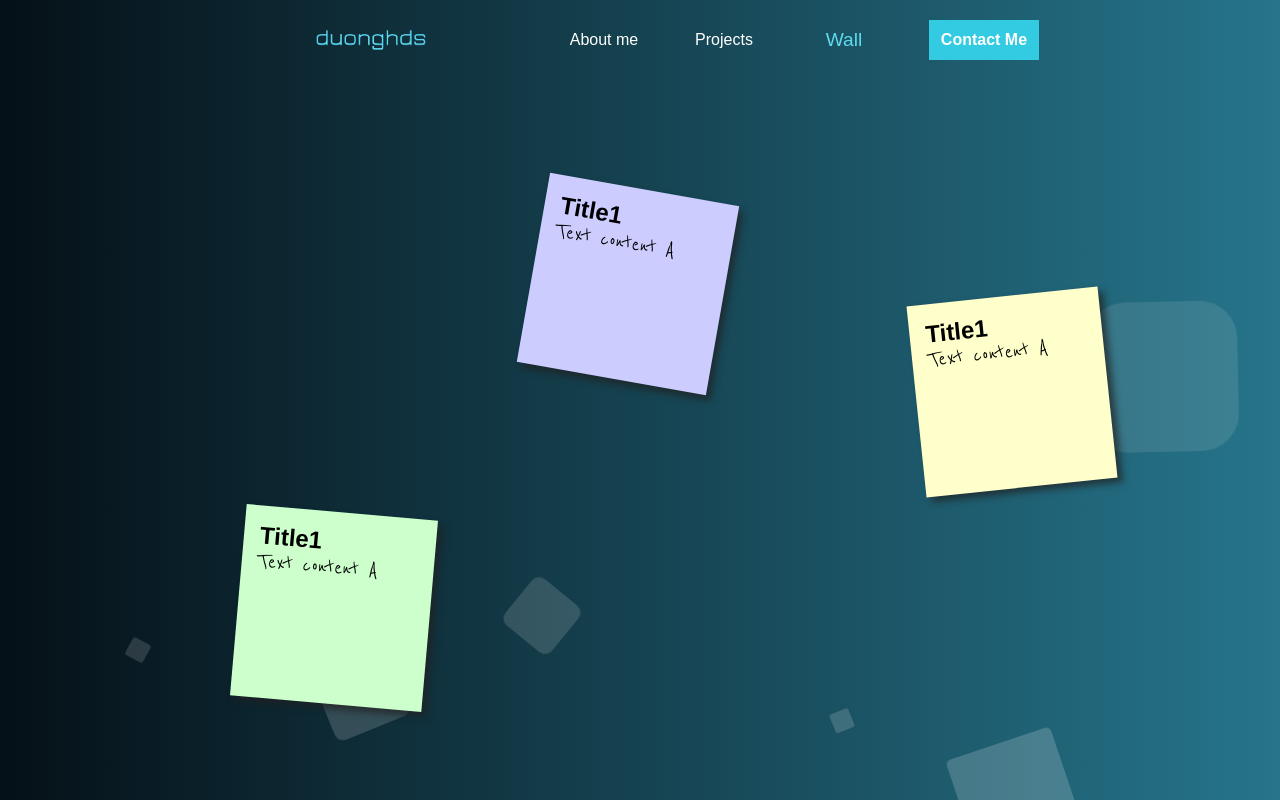
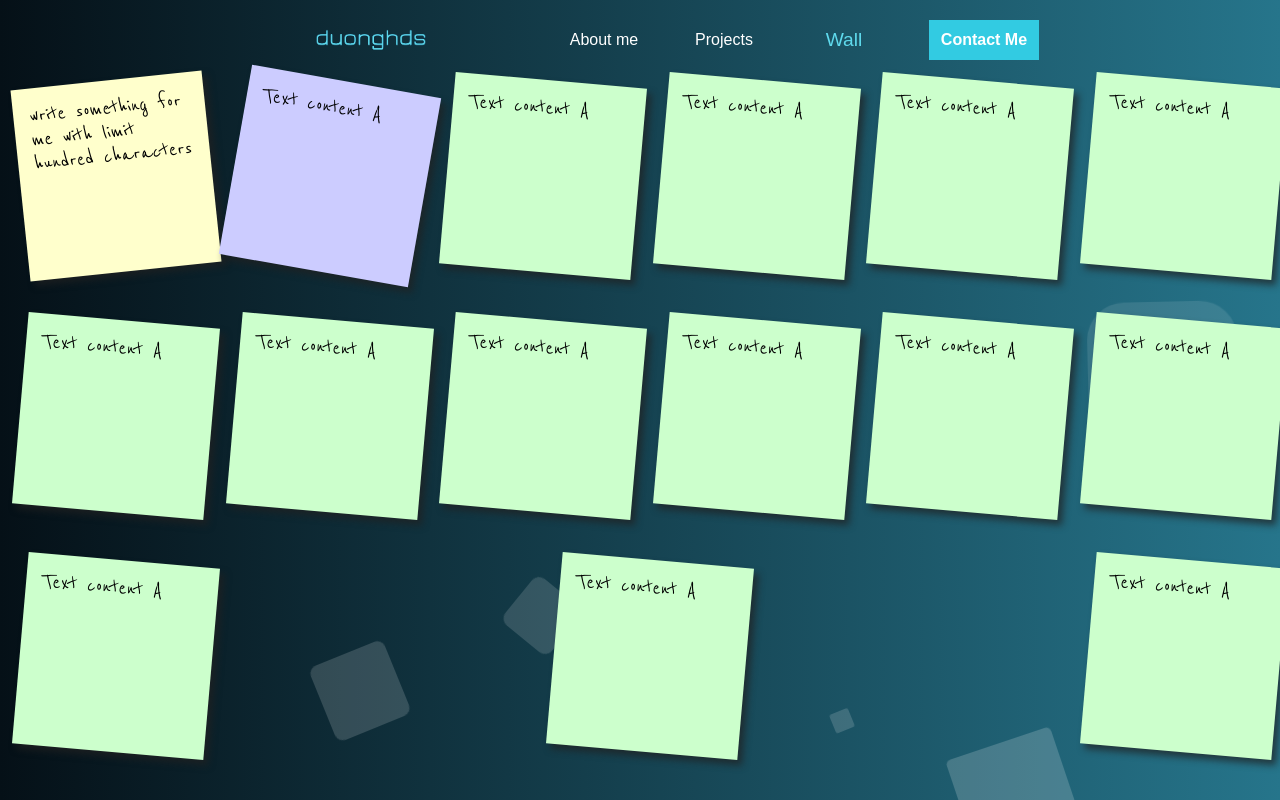
Before and after one commit to duonghds-portfolio/web-app, a React (Create React App) app: page /wall in a window 1280 px wide. Built offline with nearby package versions, Linux system fonts and the light colour scheme.

Commit message:
simply sticky notes

```diff
--- a/src/App.css
+++ b/src/App.css
@@ -394,7 +394,10 @@ nav ul {
 .wall-container {
   width: 100vw;
   height: 90vh;
-  position: absolute
+  position: absolute;
+  display: flex;
+  justify-content: space-between;
+  flex-wrap: wrap;
 }
 
 .sticky-note {
@@ -406,10 +409,9 @@ nav ul {
   margin-left: 20px;
   box-shadow: 5px 5px 7px rgba(33,33,33,.7);
   transition: transform .15s linear;
-  position: absolute;
 }
 
-.sticky-note:hover, .sticky-note:focus {
+.sticky-note:hover, .sticky-note:focus-within {
   box-shadow:10px 10px 7px rgba(0,0,0,.7);
   transform: scale(1.25) !important;
   position:relative;
--- a/src/pages/wall/StickyNote.jsx
+++ b/src/pages/wall/StickyNote.jsx
@@ -1,10 +1,16 @@
 import React from 'react'
+const utilizeFocus = () => {
+    const ref = React.createRef()
+    const setFocus = () => {ref.current &&  ref.current.focus()}
+
+    return {setFocus, ref}
+}
 
 export default class StickyNote extends React.Component {
     constructor(props) {
         super(props);
+        this.inputFocus = utilizeFocus()
         this.state = {
-            title: this.props.title,
             text: this.props.text,
         }
     }
@@ -15,26 +21,53 @@ export default class StickyNote extends React.Component {
         })
     }
 
-    onChangeTitle = (title) => {
-        this.setState({
-            title: title
-        })
+    focusNote = () => {
+        this.inputFocus.setFocus()
+    }
+
+    selectRange = (e) => {
+        let curText = e.currentTarget.innerText;
+        e.currentTarget.innerText = ''
+        e.currentTarget.innerText = curText;
+        if(e.target.innerText && document.createRange)
+        {
+            let range = document.createRange();
+            let selection = window.getSelection();
+            range.selectNodeContents(e.currentTarget);
+            range.setStart(e.currentTarget.firstChild,e.currentTarget.innerText.length);
+            range.setEnd(e.currentTarget.firstChild,e.currentTarget.innerText.length);
+            selection.removeAllRanges();
+            selection.addRange(range);
+        }
+    }
+
+    saveNote = () => {
+
     }
 
     render() {
-        const { backgroundColor, rotate, left, top } = this.props;
-        const { title, text } = this.state;
+        const { backgroundColor, rotate, readOnly } = this.props;
+        const { text } = this.state;
         return (
-            <div className="sticky-note"
-                style={{ background: backgroundColor, transform: `rotate(${rotate}deg)`, left: left, top: top }}>
-                <h2
+            <div className="sticky-note" onClick={this.focusNote}
+                onBlur={this.saveNote}
+                style={{ background: backgroundColor, transform: `rotate(${rotate}deg)`}}>
+                <p  ref={this.inputFocus.ref}
+                    onFocus={this.selectRange}
+                    onKeyDown={e => {
+                        if(e.currentTarget.innerText.length >= 100) {
+                            e.preventDefault();
+                            return;
+                        }
+                    }}
+                    onKeyUp={e => {
+                        if(e.currentTarget.innerText.length >= 100) {
+                            e.preventDefault();
+                            return;
+                        }
+                    }}
                     onBlur={e => this.onChangeText(e.target.innerText)}
-                    contentEditable={true} suppressContentEditableWarning={true} className="title">{title}
-                </h2>
-                <p
-                    // onInput={e => this.onChangeText(e.currentTarget.textContent)}
-                    onBlur={e => this.onChangeText(e.target.innerText)}
-                    contentEditable={true} suppressContentEditableWarning={true} className="text">{text}
+                    contentEditable={!readOnly} suppressContentEditableWarning={true} className="text">{text}
                 </p>
             </div>
         )
--- a/src/pages/wall/Wall.jsx
+++ b/src/pages/wall/Wall.jsx
@@ -1,21 +1,49 @@
 import React from 'react';
 import StickyNote from "./StickyNote";
+const bColor = ["#ffc", "#ccf", "#cfc", "#ffcce2", "#ccfff4", "#ffccf2", "#ccf8ff", "#f55f5f", "#a9f55f", "#5ff5e5",
+"#5fa8f5", "#bb5ff5"]
+const rangeRotate = [-10, 10]
+export default class Wall extends React.Component{
+    constructor(props) {
+        super(props);
+        this.statet = {
 
-export default class Wall extends React.Component{
-
-    componentDidMount() {
-
+        }
     }
 
     render() {
         return(
             <div className="wall-container">
+                <StickyNote text="write something for me with limit hundred characters" readOnly={true}
+                    backgroundColor="#ffc" rotate={-6} />
                 <StickyNote title="Title1" text="Text content A"
-                    backgroundColor="#ffc" rotate={-6} left="70%" top="30%" />
+                    backgroundColor="#ccf" rotate={10} left="0%" top="0%" />
                 <StickyNote title="Title1" text="Text content A"
-                    backgroundColor="#ccf" rotate={10} left="40%" top="15%" />
+                    backgroundColor="#cfc" rotate={5} left="0%" top="0%" />
                 <StickyNote title="Title1" text="Text content A"
-                    backgroundColor="#cfc" rotate={5} left="17%" top="60%" />
+                    backgroundColor="#cfc" rotate={5} left="0%" top="0%" />
+                <StickyNote title="Title1" text="Text content A"
+                backgroundColor="#cfc" rotate={5} left="0%" top="0%" />
+                <StickyNote title="Title1" text="Text content A"
+                backgroundColor="#cfc" rotate={5} left="0%" top="0%" />
+                <StickyNote title="Title1" text="Text content A"
+                backgroundColor="#cfc" rotate={5} left="0%" top="0%" />
+                <StickyNote title="Title1" text="Text content A"
+                backgroundColor="#cfc" rotate={5} left="0%" top="0%" />
+                <StickyNote title="Title1" text="Text content A"
+                backgroundColor="#cfc" rotate={5} left="0%" top="0%" />
+                <StickyNote title="Title1" text="Text content A"
+                backgroundColor="#cfc" rotate={5} left="0%" top="0%" />
+                <StickyNote title="Title1" text="Text content A"
+                backgroundColor="#cfc" rotate={5} left="0%" top="0%" />
+                <StickyNote title="Title1" text="Text content A"
+                backgroundColor="#cfc" rotate={5} left="0%" top="0%" />
+                <StickyNote title="Title1" text="Text content A"
+                backgroundColor="#cfc" rotate={5} left="0%" top="0%" />
+                <StickyNote title="Title1" text="Text content A"
+                backgroundColor="#cfc" rotate={5} left="0%" top="0%" />
+                <StickyNote title="Title1" text="Text content A"
+                backgroundColor="#cfc" rotate={5} left="0%" top="0%" />
             </div>
         )
     }
```
